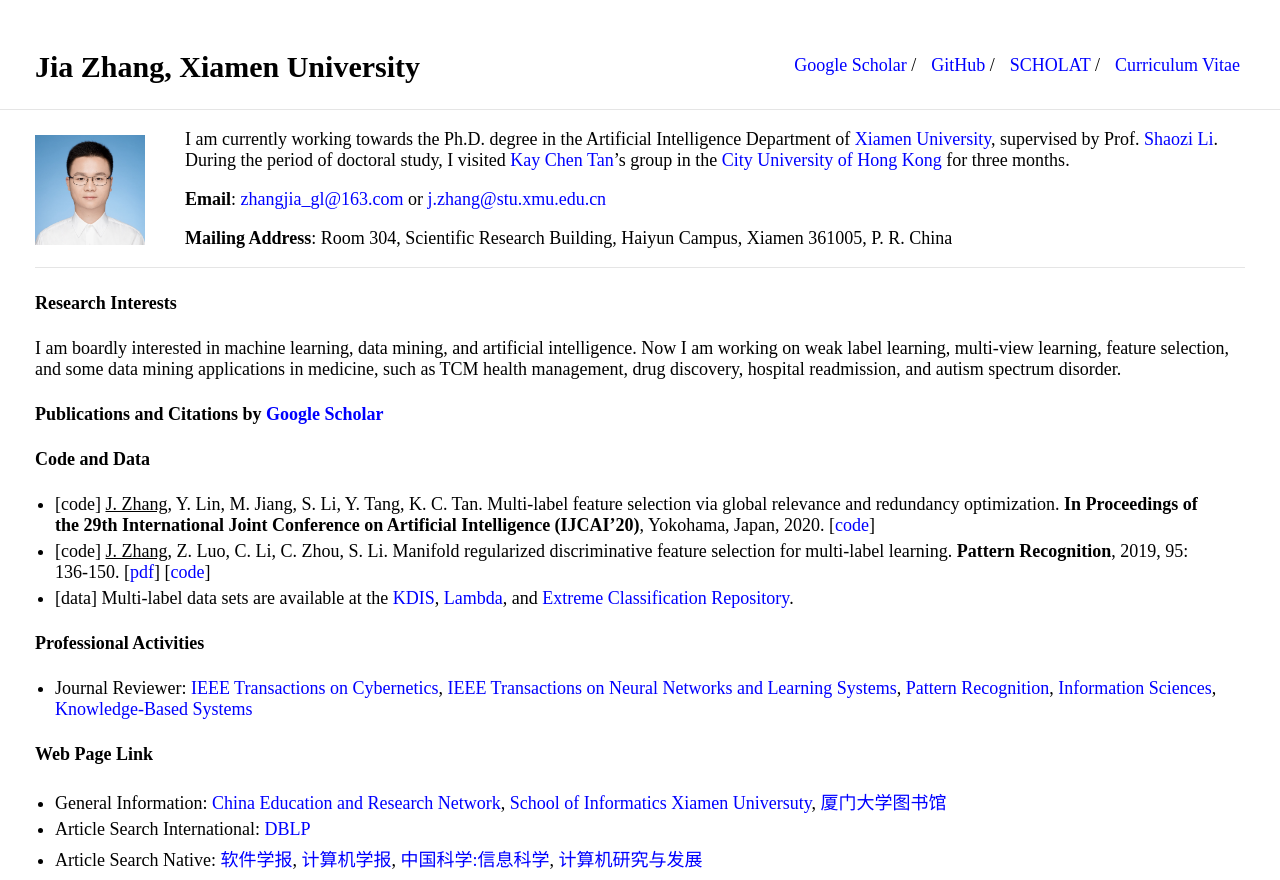
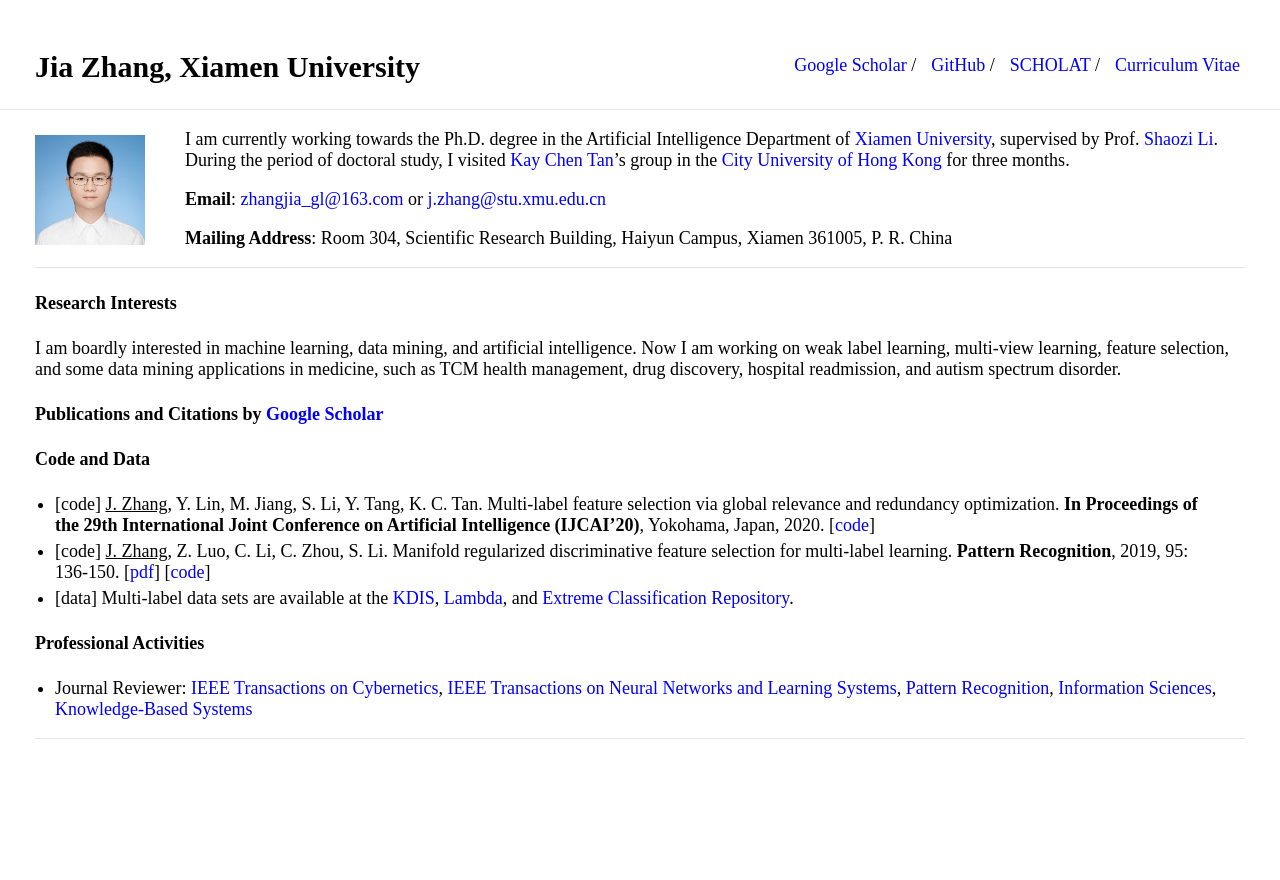
Before and after one commit to jiazhang-ml/jiazhang-ml.github.io, a Jekyll site: the page built from index.md, in a window 1280 px wide. Shown: the top 880 px of the page. Built offline with Jekyll 4.4.1, drawn with Linux system fonts in a browser that asks for light colours; grey boxes are pictures that could not be loaded.

Commit message:
Update index.md

```diff
--- a/index.md
+++ b/index.md
@@ -25,8 +25,3 @@ I am boardly interested in machine learning, data mining, and artificial intelli
 
 #### Professional Activities
 * Journal Reviewer: [IEEE Transactions on Cybernetics](https://mc.manuscriptcentral.com/cyb-ieee), [IEEE Transactions on Neural Networks and Learning Systems](https://mc.manuscriptcentral.com/tnnls), [Pattern Recognition](https://www.journals.elsevier.com/pattern-recognition/), [Information Sciences](https://www.journals.elsevier.com/information-sciences), [Knowledge-Based Systems](https://www.journals.elsevier.com/knowledge-based-systems)
-
-#### Web Page Link
-* General Information: [China Education and Research Network](http://www.edu.cn/), [School of Informatics Xiamen Universuty](https://information.xmu.edu.cn/), [厦门大学图书馆](https://library.xmu.edu.cn/)
-* Article Search International: [DBLP](https://dblp.uni-trier.de/db/)
-* Article Search Native: [软件学报](http://navi.cnki.net/knavi/JournalDetail?pcode=CJFD&pykm=RJXB), [计算机学报](http://navi.cnki.net/knavi/JournalDetail?pcode=CJFD&pykm=JSJX), [中国科学:信息科学](http://navi.cnki.net/knavi/JournalDetail?pcode=CJFD&pykm=PZKX), [计算机研究与发展](http://navi.cnki.net/knavi/JournalDetail?pcode=CJFD&pykm=JFYZ)
```
